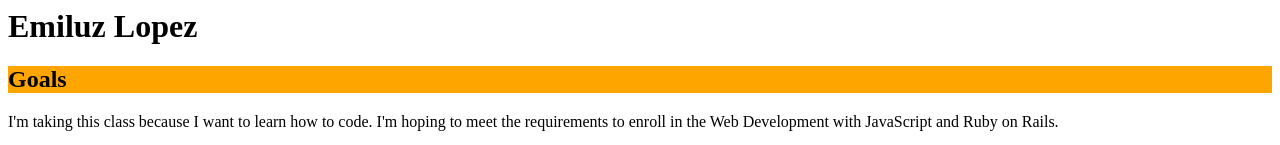
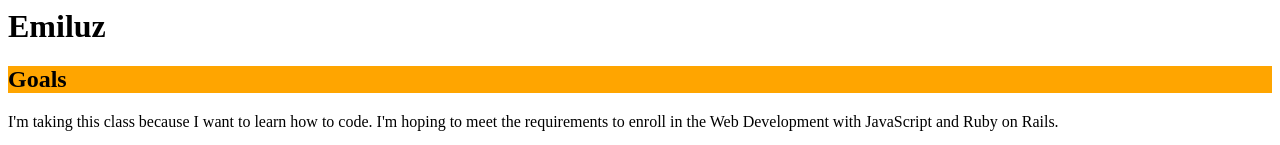
Before and after one commit to emiluz/PCS, a plain HTML site: page index.html in a window 1280 px wide. Shown: the top 145 px of the page. Drawn offline with Linux system fonts and the light colour scheme.

Commit message:
last name change

```diff
--- a/index.html
+++ b/index.html
@@ -7,7 +7,7 @@
 <body>
 <div id="container">
 <header>
-	<h1>Emiluz Lopez</h1>
+	<h1>Emiluz</h1>
 </header>
 </div>
 	<div id="Part1">
```
